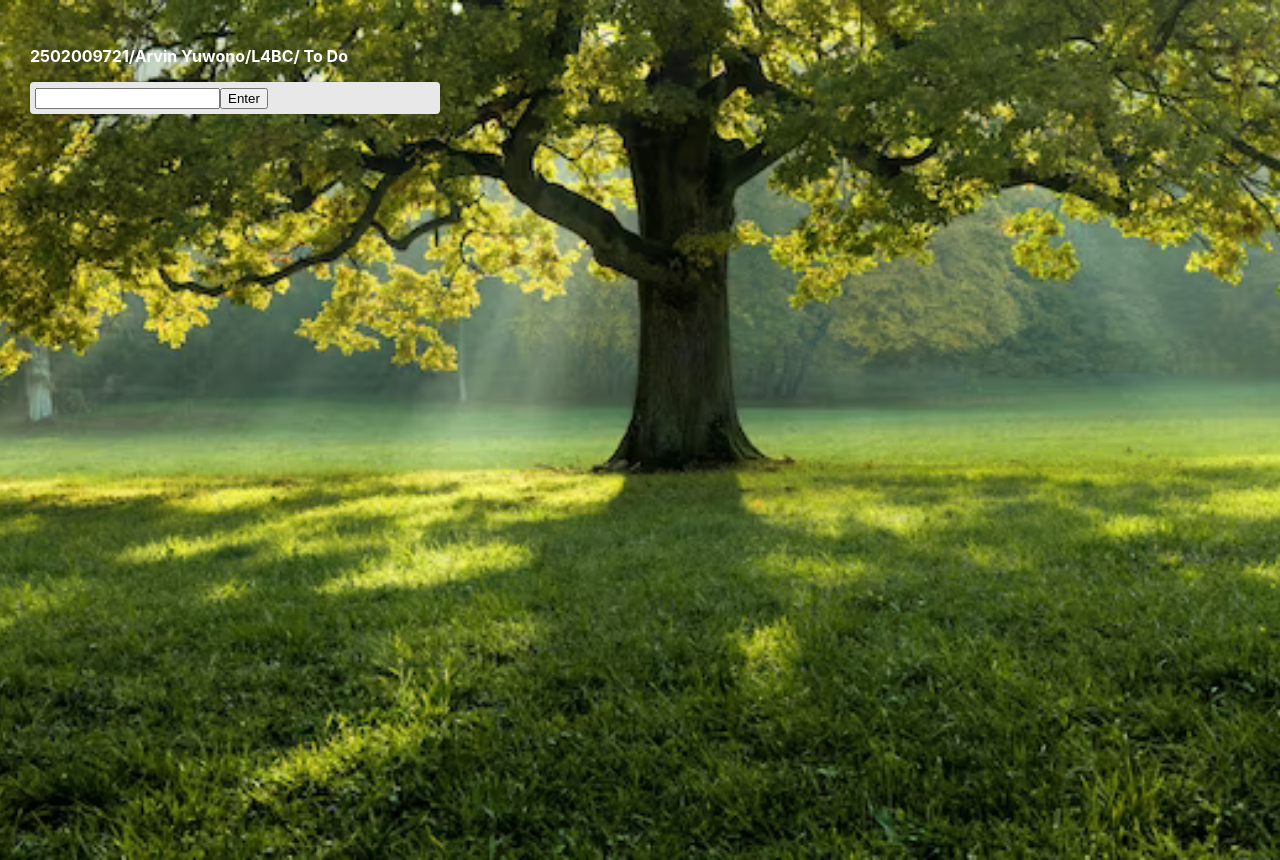
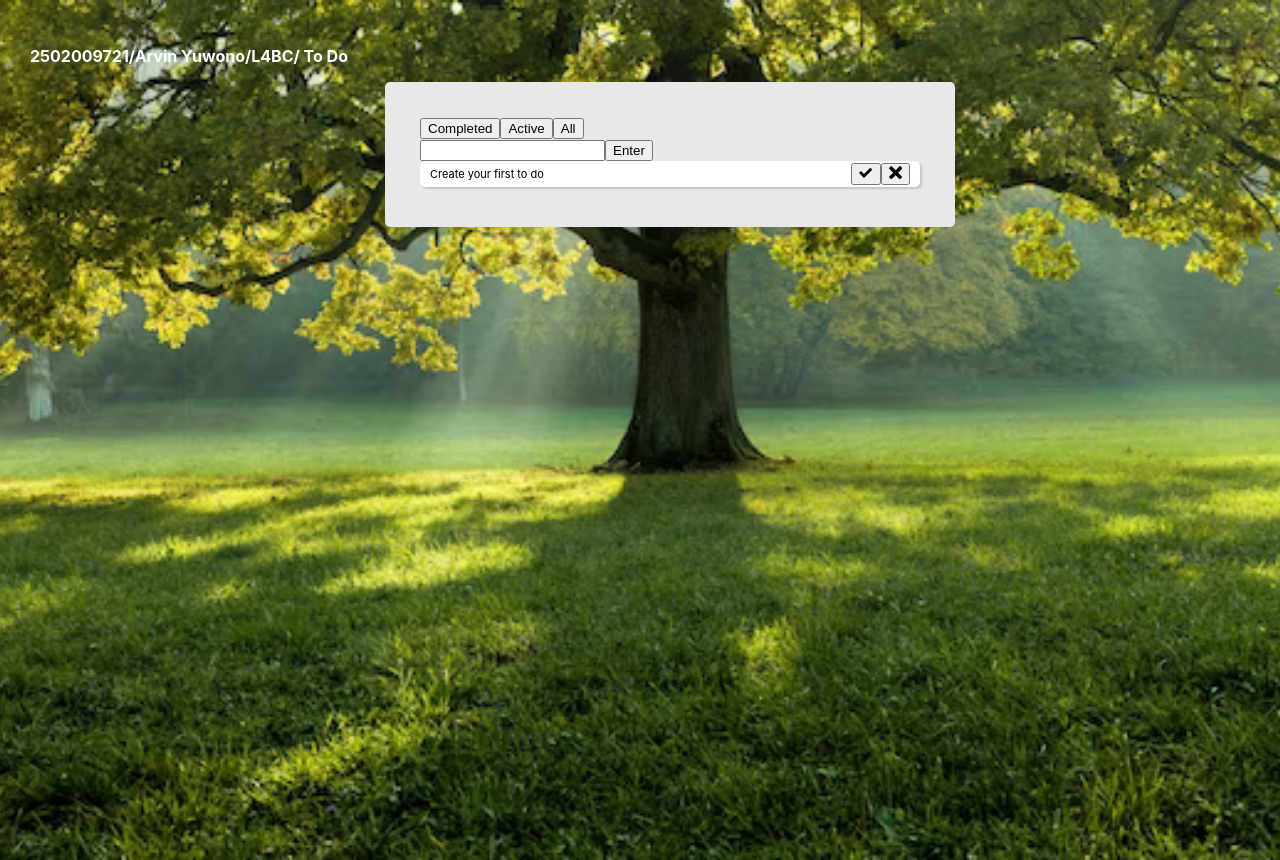
Before and after one commit to Gitroars/todo-app, a React (Create React App) app: page / in a window 1280 px wide. Shown: the top 860 px of the page. Built offline with nearby package versions, Linux system fonts and the light colour scheme.

Commit message:
Resize to do and work on buttons

```diff
--- a/src/App.css
+++ b/src/App.css
@@ -1,6 +1,11 @@
 .main-title{
   font-weight: bold;
   color: white;
+}
+
+.central{
+  width: auto;
+  margin: auto;
 }
 
 .app {
@@ -15,21 +20,23 @@
 
 .todo-list {
   background: #e8e8e8;
-  border-radius: 4px;
-  max-width: 400px;
-  padding: 5px;
-
+  border-radius: 5px;
+  max-width: 500px;
+  padding: 35px;
+  width: auto;
+  margin: auto;
 }
 
 .todo {
 
   align-items: center;
   background: #fff;
-  border-radius: 3px;
-  box-shadow: 1px 1px 1px rgba(0, 0, 0, 0.15);
+  border-radius: 5px;
+  box-shadow: 2px 2px 2px rgba(0, 0, 0, 0.15);
   display: flex;
-  font-size: 12px;
+  font-size: 11px;
   justify-content: space-between;
-  margin-bottom: 6px;
-  padding: 3px 10px;
+  margin-bottom: 5px;
+  padding: 2px 10px;
+
 }
--- a/src/App.js
+++ b/src/App.js
@@ -1,7 +1,10 @@
-import React from "react";
+import React, { useEffect,useMemo,useState } from "react";
 import "./App.css";
 import {ImCheckmark,ImCross} from 'react-icons/im'
 import PageTitle from "./components/PageTitle";
+import { act, isCompositeComponentWithType } from "react-dom/test-utils";
+
+
 
 function Todo({ todo,index,completeTodo,removeTodo}) {
   return (
@@ -15,6 +18,8 @@ function Todo({ todo,index,completeTodo,removeTodo}) {
     </div>
   );
 };
+
+
 
 function TodoForm({addTodo}){
   const [value,setValue] = React.useState("");
@@ -41,10 +46,15 @@ function TodoForm({addTodo}){
 }
 
 
+
+
+
+
 function App() {
   const [todos, setTodos] = React.useState([
+    {text:"Create your first to do", isCompleted:false}
+  ]);
 
-  ]);
   {/*Add a new task*/}
   const addTodo = text =>{
     const newTodos = [...todos,{text}];
@@ -63,13 +73,44 @@ function App() {
     setTodos(newTodos);
   }
 
+
+
+
+  const activeTodos = todos.filter(
+    (e)=> e.isCompleted === false
+  );
+
+  const completedTodos = todos.filter(
+    (e) => e.isCompleted === true
+  );
+
+  function showActive(){
+    setTodos(activeTodos);
+  }
+  function showCompleted(){
+    setTodos(completedTodos);
+  }
+  function showAll(){
+    setTodos(todos);
+  }
+
+
+
+
+
   return (
     <div className="app">
       <div className="main-title">
         <PageTitle></PageTitle>
       </div>
+
       <div className="todo-list">
+        <button>Completed</button>
+        <button >Active</button>
+        <button >All</button>
+
       <TodoForm addTodo={addTodo}/>
+
         {todos.map((todo, index) => (
           <Todo
             key={index}
```
